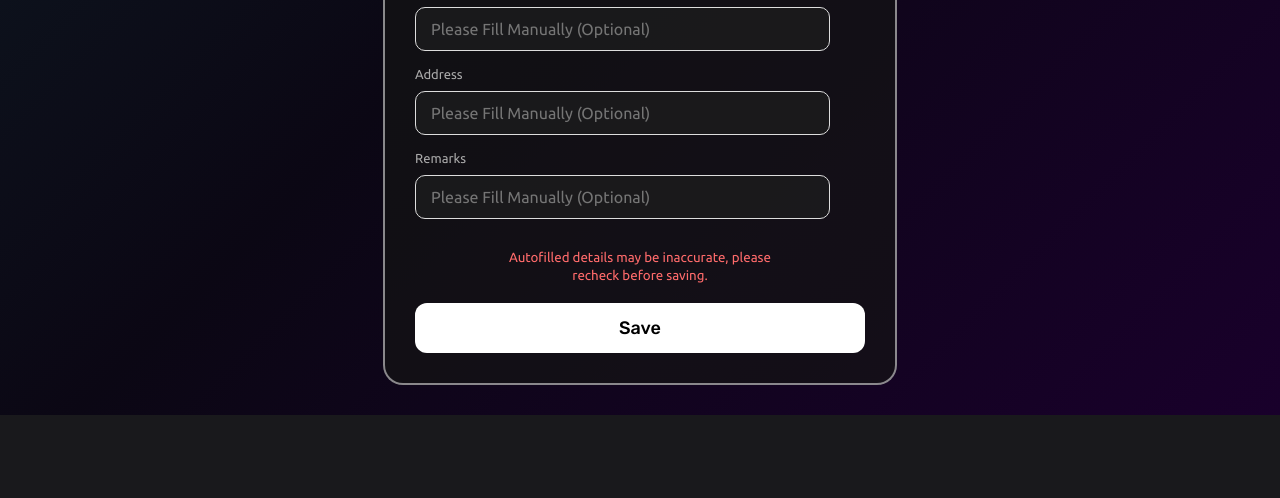
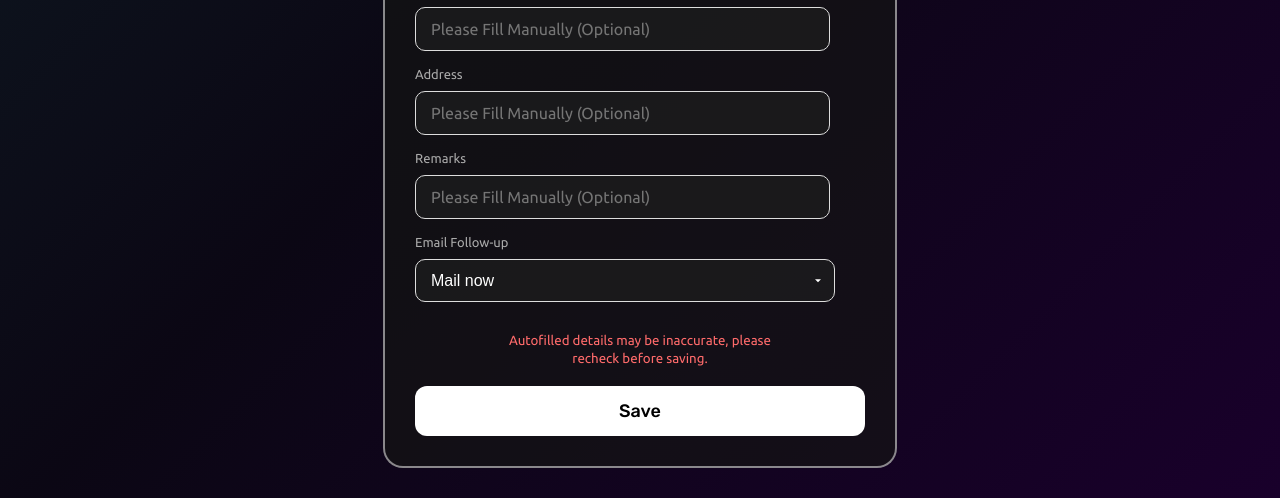
Before and after one commit to LowSpecIshaan/card-scanner, a Flask app: page /form in a window 1280 px wide. Shown: the part 721-1219 px from the top of the page. Before the commit the page ends 1136 px from the top, so only its background shows below. Run offline with Flask 3, Linux system fonts and the light colour scheme; the visitor is signed in with stand-in values (Sample User, id 1); parts of the project's set-up code (start-up, migrations or seed data) failed here and were passed over.

Commit message:
added mail functionality

```diff
--- a/templates/form.html
+++ b/templates/form.html
@@ -78,6 +78,14 @@
             <input type="text" id="remarks" placeholder="Please Fill Manually (Optional)">
         </div>
 
+        <div class="form-group">
+            <small>Email Follow-up</small>
+            <select id="mailTiming" class="dropdown">
+                <option value="now">Mail now</option>
+                <option value="none">Don't mail</option>
+            </select>
+        </div>
+
         <center><div class="disclaimer" style="color: #ff6b6b; max-width: 300px; margin-bottom: 20px">
         <small>Autofilled details may be inaccurate, please recheck before saving.</small>
     </div></center>
--- a/templates/index.html
+++ b/templates/index.html
@@ -29,7 +29,7 @@
     </nav>
     <div class="startButton">
         <h1>Business Card Scanner</h1>
-        <form method="POST" action="/change-exhibition" class="exhibition-form">
+        <form method="POST" action="/api/change-exhibition" class="exhibition-form">
             <select name="exhibition_id" onchange="this.form.submit()">
                 {% for exhibition in exhibitions %}
                     <option value="{{ exhibition.id }}"
--- a/templates/leads.html
+++ b/templates/leads.html
@@ -87,7 +87,7 @@
         </table>
     </div>
     <div class="excelButton">
-        <a href="/api/to-excel">
+        <a href="/api/to-excel?exhibition_id={{ selected_exhibition_id or '' }}">
             <button>Export to Excel</button>
         </a>
     </div>
```
